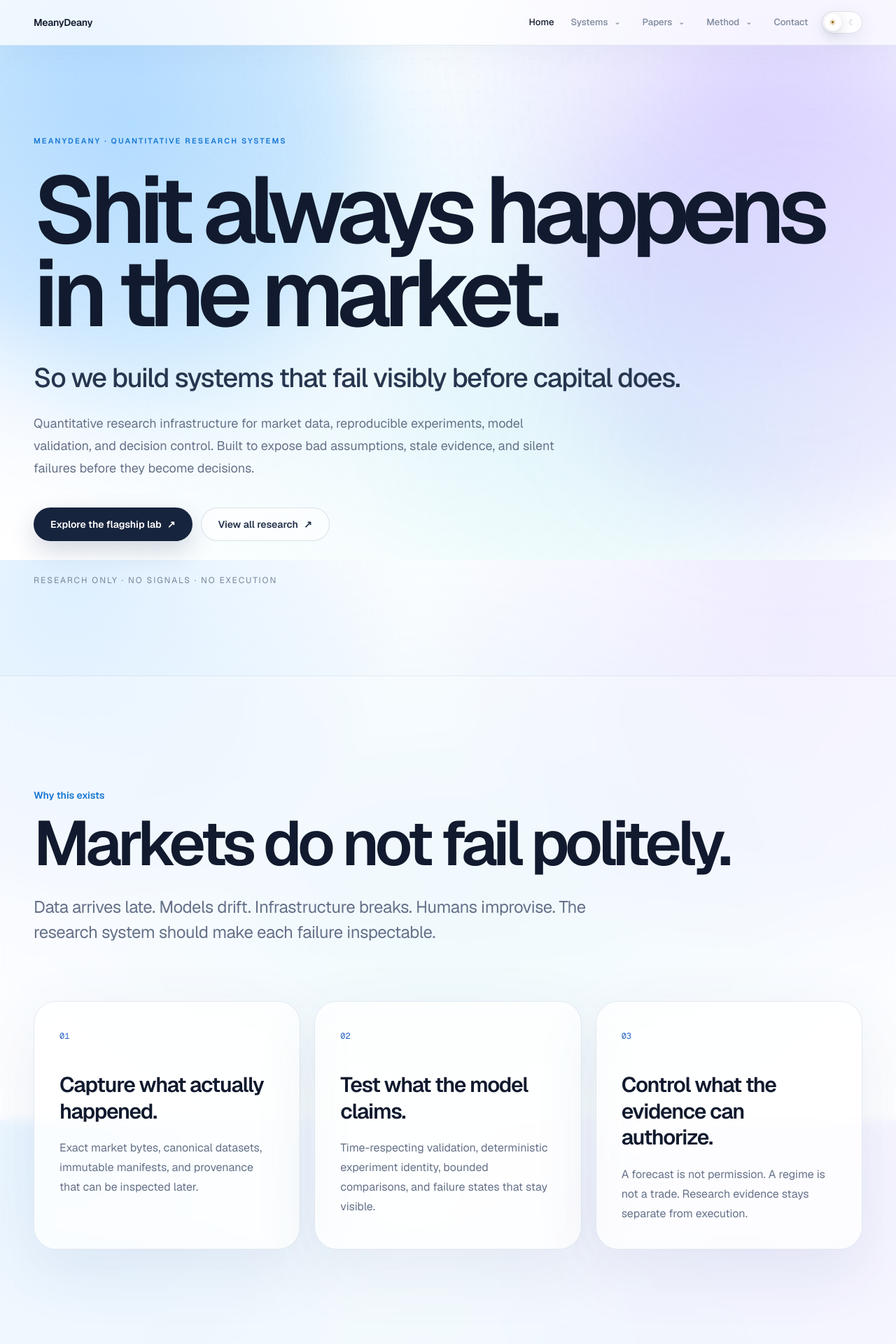
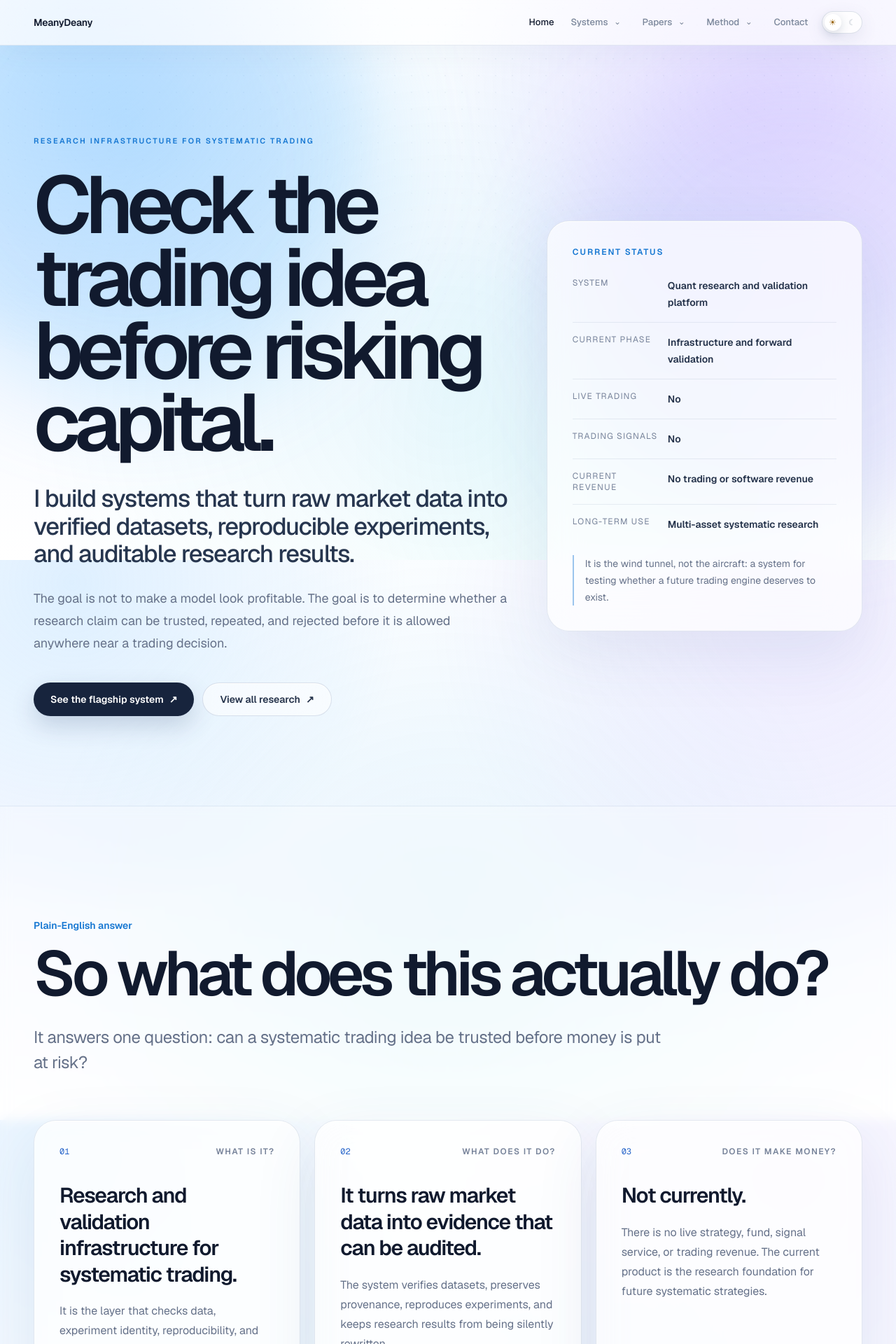
Before and after one commit to MeanyDeany/woosub-shin, a Next.js app: page / in a window 1280 px wide. Shown: the top 1920 px of the page at 70% size. Built offline with nearby package versions, Linux system fonts and the light colour scheme.

Commit message:
Clarify what the research systems do

```diff
--- a/app/page.tsx
+++ b/app/page.tsx
@@ -3,66 +3,68 @@ import Link from "next/link";
 import { PageShell } from "@/components/site-shell";
 
 export const metadata: Metadata = {
-  title: "Quantitative Research Systems",
+  title: "Systematic Trading Research Infrastructure",
   description:
-    "MeanyDeany builds quantitative research infrastructure for market data, reproducible experiments, model validation, and decision control.",
+    "MeanyDeany builds research and validation infrastructure that turns raw market data into verified datasets, reproducible experiments, and auditable results before capital is put at risk.",
 };
 
-const pillars = [
+const directAnswers = [
   {
     number: "01",
-    title: "Capture what actually happened.",
+    question: "What is it?",
+    answer: "Research and validation infrastructure for systematic trading.",
     detail:
-      "Exact market bytes, canonical datasets, immutable manifests, and provenance that can be inspected later.",
+      "It is the layer that checks data, experiment identity, reproducibility, and evidence quality before a trading strategy is trusted.",
   },
   {
     number: "02",
-    title: "Test what the model claims.",
+    question: "What does it do?",
+    answer: "It turns raw market data into evidence that can be audited.",
     detail:
-      "Time-respecting validation, deterministic experiment identity, bounded comparisons, and failure states that stay visible.",
+      "The system verifies datasets, preserves provenance, reproduces experiments, and keeps research results from being silently rewritten.",
   },
   {
     number: "03",
-    title: "Control what the evidence can authorize.",
+    question: "Does it make money?",
+    answer: "Not currently.",
     detail:
-      "A forecast is not permission. A regime is not a trade. Research evidence stays separate from execution.",
+      "There is no live strategy, fund, signal service, or trading revenue. The current product is the research foundation for future systematic strategies.",
   },
 ] as const;
 
 const systems = [
   {
-    label: "Research contracts",
-    title: "Identity before execution.",
+    label: "Market data",
+    title: "Know what the model actually saw.",
     detail:
-      "Asset-neutral contracts define datasets, experiments, costs, sessions, and canonical identities before any runner or model is allowed to exist.",
+      "Public market data is captured, verified, normalized, and assigned a deterministic identity before it becomes experiment input.",
+    href: "/projects/multi-asset-research-lab#evidence-lifecycle",
+    link: "Follow the data lifecycle",
+  },
+  {
+    label: "Research experiments",
+    title: "Make results reproducible.",
+    detail:
+      "Datasets, code, parameters, environments, and results are bound to exact identities so the same claim can be reconstructed and challenged.",
     href: "/projects/multi-asset-research-lab#architecture",
     link: "Inspect the architecture",
   },
   {
-    label: "Evidence lifecycle",
-    title: "Bytes become verifiable runs.",
+    label: "Decision control",
+    title: "Keep evidence away from the order button.",
     detail:
-      "Controlled public acquisition, exact-byte evidence, canonical normalization, persistent run bundles, and offline verification form one bounded chain.",
-    href: "/projects/multi-asset-research-lab#evidence-lifecycle",
-    link: "Follow the lifecycle",
-  },
-  {
-    label: "Decision control",
-    title: "Failure should be loud.",
-    detail:
-      "Stale data, broken lineage, malformed evidence, premature conclusions, and operational faults are surfaced instead of silently repaired.",
-    href: "/projects/btc-futures-research#evidence-pipeline",
-    link: "Inspect the BTC evidence system",
+      "A strong model result remains research evidence. It cannot silently become entry permission, strategy approval, position sizing, or execution authority.",
+    href: "/projects/btc-futures-research#boundaries",
+    link: "Read the hard boundaries",
   },
 ] as const;
 
 const pipeline = [
-  "Research contracts",
-  "Dataset identity",
-  "Controlled acquisition",
-  "Canonical normalization",
-  "Verified run bundles",
-  "Offline verification",
+  "Raw market data",
+  "Verified dataset",
+  "Reproducible experiment",
+  "Auditable result",
+  "Controlled decision",
 ] as const;
 
 function Arrow() {
@@ -87,29 +89,31 @@ export default function Home() {
           aria-hidden="true"
           className="pointer-events-none absolute -right-48 top-4 -z-10 h-[42rem] w-[42rem] rounded-full bg-[#B29BFF]/18 blur-3xl"
         />
-        <div className="mx-auto flex min-h-[calc(100svh-4rem)] max-w-[1440px] flex-col justify-center px-5 py-24 sm:px-8 sm:py-32 lg:px-12">
+        <div className="mx-auto grid min-h-[calc(100svh-4rem)] max-w-[1440px] gap-14 px-5 py-24 sm:px-8 sm:py-32 lg:grid-cols-[minmax(0,1.2fr)_minmax(20rem,0.8fr)] lg:items-center lg:px-12">
+          <div>
             <p className="text-[0.68rem] font-semibold uppercase tracking-[0.2em] text-[#1677D2]">
-            MeanyDeany · Quantitative Research Systems
+              Research infrastructure for systematic trading
             </p>
 
-          <h1 className="mt-8 max-w-[82rem] text-[clamp(3.7rem,10.5vw,9rem)] font-semibold leading-[0.88] tracking-[-0.075em] text-[#111A2E]">
-            Shit always happens
-            <span className="block">in the market.</span>
+            <h1 className="mt-8 max-w-[72rem] text-[clamp(3.5rem,9vw,8rem)] font-semibold leading-[0.9] tracking-[-0.075em] text-[#111A2E]">
+              Check the trading idea
+              <span className="block">before risking capital.</span>
             </h1>
 
-          <p className="mt-10 max-w-[58rem] text-[clamp(1.45rem,3vw,2.7rem)] font-medium leading-[1.12] tracking-[-0.035em] text-[#27364F]">
-            So we build systems that fail visibly before capital does.
+            <p className="mt-9 max-w-[55rem] text-[clamp(1.35rem,2.7vw,2.45rem)] font-medium leading-[1.15] tracking-[-0.035em] text-[#27364F]">
+              I build systems that turn raw market data into verified datasets,
+              reproducible experiments, and auditable research results.
             </p>
 
             <p className="mt-7 max-w-[48rem] text-base leading-7 text-[#657189] sm:text-lg sm:leading-8">
-            Quantitative research infrastructure for market data, reproducible
-            experiments, model validation, and decision control. Built to expose bad
-            assumptions, stale evidence, and silent failures before they become decisions.
+              The goal is not to make a model look profitable. The goal is to determine
+              whether a research claim can be trusted, repeated, and rejected before it is
+              allowed anywhere near a trading decision.
             </p>
 
             <div className="mt-10 flex flex-col gap-3 sm:flex-row sm:flex-wrap">
               <Link href="/projects/multi-asset-research-lab" className={primaryButton}>
-              Explore the flagship lab
+                See the flagship system
                 <Arrow />
               </Link>
               <Link href="/projects" className={secondaryButton}>
@@ -117,34 +121,59 @@ export default function Home() {
                 <Arrow />
               </Link>
             </div>
+          </div>
 
-          <p className="mt-12 text-xs uppercase tracking-[0.16em] text-[#77839A]">
-            Research only · No signals · No execution
+          <aside className="glass-panel rounded-[2rem] p-7 sm:p-9">
+            <p className="text-xs font-semibold uppercase tracking-[0.16em] text-[#1677D2]">
+              Current status
             </p>
+            <dl className="mt-7 divide-y divide-[#7187AB]/14">
+              {[
+                ["System", "Quant research and validation platform"],
+                ["Current phase", "Infrastructure and forward validation"],
+                ["Live trading", "No"],
+                ["Trading signals", "No"],
+                ["Current revenue", "No trading or software revenue"],
+                ["Long-term use", "Multi-asset systematic research"],
+              ].map(([label, value]) => (
+                <div key={label} className="grid gap-2 py-4 first:pt-0 last:pb-0 sm:grid-cols-[8rem_minmax(0,1fr)]">
+                  <dt className="text-xs uppercase tracking-[0.1em] text-[#77839A]">{label}</dt>
+                  <dd className="text-sm font-semibold leading-6 text-[#24324A]">{value}</dd>
+                </div>
+              ))}
+            </dl>
+            <p className="mt-8 border-l-2 border-[#2580D8]/45 pl-4 text-sm leading-6 text-[#657189]">
+              It is the wind tunnel, not the aircraft: a system for testing whether a future
+              trading engine deserves to exist.
+            </p>
+          </aside>
         </div>
       </section>
 
       <section className="border-b border-[#6880A8]/12 bg-white/32 backdrop-blur-sm">
         <div className="mx-auto max-w-[1440px] px-5 py-24 sm:px-8 sm:py-32 lg:px-12 lg:py-40">
-          <p className="text-sm font-semibold text-[#1677D2]">Why this exists</p>
-          <h2 className="mt-4 max-w-[68rem] text-[clamp(2.8rem,7vw,6.8rem)] font-semibold leading-[0.94] tracking-[-0.065em] text-[#111A2E]">
-            Markets do not fail politely.
+          <p className="text-sm font-semibold text-[#1677D2]">Plain-English answer</p>
+          <h2 className="mt-4 max-w-[72rem] text-[clamp(2.8rem,7vw,6.8rem)] font-semibold leading-[0.94] tracking-[-0.065em] text-[#111A2E]">
+            So what does this actually do?
           </h2>
-          <p className="mt-8 max-w-[50rem] text-xl leading-8 tracking-[-0.02em] text-[#657189] sm:text-2xl sm:leading-9">
-            Data arrives late. Models drift. Infrastructure breaks. Humans improvise.
-            The research system should make each failure inspectable.
+          <p className="mt-8 max-w-[56rem] text-xl leading-8 tracking-[-0.02em] text-[#657189] sm:text-2xl sm:leading-9">
+            It answers one question: can a systematic trading idea be trusted before money
+            is put at risk?
           </p>
 
-          <ol className="mt-20 grid gap-5 lg:grid-cols-3">
-            {pillars.map((pillar) => (
-              <li key={pillar.number} className="glass-panel rounded-[2rem] p-7 sm:p-9">
-                <span className="font-mono text-xs text-[#2563C9]">{pillar.number}</span>
-                <h3 className="mt-10 text-3xl font-semibold leading-tight tracking-[-0.04em] text-[#111A2E]">
-                  {pillar.title}
+          <ol className="mt-16 grid gap-5 lg:grid-cols-3">
+            {directAnswers.map((item) => (
+              <li key={item.number} className="glass-panel rounded-[2rem] p-7 sm:p-9">
+                <div className="flex items-center justify-between gap-4">
+                  <span className="font-mono text-xs text-[#2563C9]">{item.number}</span>
+                  <span className="text-xs font-semibold uppercase tracking-[0.12em] text-[#77839A]">
+                    {item.question}
+                  </span>
+                </div>
+                <h3 className="mt-9 text-3xl font-semibold leading-tight tracking-[-0.04em] text-[#111A2E]">
+                  {item.answer}
                 </h3>
-                <p className="mt-5 text-base leading-7 text-[#657189]">
-                  {pillar.detail}
-                </p>
+                <p className="mt-5 text-base leading-7 text-[#657189]">{item.detail}</p>
               </li>
             ))}
           </ol>
@@ -153,7 +182,7 @@ export default function Home() {
 
       <section className="border-b border-[#6880A8]/12 bg-white/12 backdrop-blur-sm">
         <div className="mx-auto max-w-[1440px] px-5 py-24 sm:px-8 sm:py-32 lg:px-12 lg:py-40">
-          <p className="text-sm font-semibold text-[#1677D2]">What we build</p>
+          <p className="text-sm font-semibold text-[#1677D2]">How it works</p>
           <h2 className="mt-4 max-w-[66rem] text-[clamp(2.8rem,7vw,6.5rem)] font-semibold leading-[0.94] tracking-[-0.065em] text-[#111A2E]">
             Research infrastructure. Not signal theatre.
           </h2>
@@ -171,9 +200,7 @@ export default function Home() {
                 <h3 className="mt-12 text-4xl font-semibold leading-[1.02] tracking-[-0.045em] text-[#111A2E] sm:text-5xl">
                   {system.title}
                 </h3>
-                <p className="mt-6 text-base leading-7 text-[#657189]">
-                  {system.detail}
-                </p>
+                <p className="mt-6 text-base leading-7 text-[#657189]">{system.detail}</p>
                 <Link
                   href={system.href}
                   className="mt-auto inline-flex w-fit items-center gap-2 pt-12 text-sm font-semibold text-[#1677D2] transition-colors hover:text-[#0D589C]"
@@ -191,21 +218,21 @@ export default function Home() {
         <div className="mx-auto max-w-[1440px] px-5 py-24 sm:px-8 sm:py-32 lg:px-12 lg:py-40">
           <div className="grid gap-16 lg:grid-cols-[minmax(0,1.1fr)_minmax(20rem,0.9fr)] lg:items-end">
             <div>
-              <p className="text-sm font-semibold text-[#1677D2]">Flagship system</p>
-              <h2 className="mt-4 max-w-[56rem] text-[clamp(3rem,7vw,7rem)] font-semibold leading-[0.92] tracking-[-0.07em] text-[#111A2E]">
-                A research system should show its work.
+              <p className="text-sm font-semibold text-[#1677D2]">What it could become</p>
+              <h2 className="mt-4 max-w-[58rem] text-[clamp(3rem,7vw,7rem)] font-semibold leading-[0.92] tracking-[-0.07em] text-[#111A2E]">
+                The foundation for multi-asset systematic research.
               </h2>
-              <p className="mt-8 max-w-[46rem] text-xl leading-8 text-[#657189] sm:text-2xl sm:leading-9">
-                The Multi-Asset Research Lab builds asset-neutral contracts and a
-                verifiable market-data lifecycle before experiment execution. The BTC
-                futures freezer remains a separate research system with its own evidence,
-                operational history, and strict no-execution boundary.
+              <p className="mt-8 max-w-[48rem] text-xl leading-8 text-[#657189] sm:text-2xl sm:leading-9">
+                The current system does not produce returns. Its value is creating a reliable
+                base for future proprietary strategies, quantitative research tools, and
+                institutional research workflows without pretending that infrastructure is
+                already a profitable product.
               </p>
             </div>
 
             <div className="glass-panel rounded-[2rem] p-7 sm:p-9">
               <p className="text-xs font-semibold uppercase tracking-[0.16em] text-[#758198]">
-                Current architecture
+                Research chain
               </p>
               <ol className="mt-7 divide-y divide-[#7187AB]/14">
                 {pipeline.map((stage, index) => (
@@ -217,11 +244,8 @@ export default function Home() {
                   </li>
                 ))}
               </ol>
-              <Link
-                href="/projects/multi-asset-research-lab#evidence-lifecycle"
-                className={`${primaryButton} mt-9`}
-              >
-                Inspect the research lifecycle
+              <Link href="/projects/multi-asset-research-lab" className={`${primaryButton} mt-9`}>
+                Open the full system
                 <Arrow />
               </Link>
             </div>
@@ -235,7 +259,7 @@ export default function Home() {
             <p className="mx-auto max-w-[68rem] text-[clamp(2.8rem,7.5vw,7.3rem)] font-semibold leading-[0.92] tracking-[-0.07em] text-[#111A2E]">
               No black box.
               <span className="block">No silent repair.</span>
-              <span className="block">No hidden permission.</span>
+              <span className="block">No fake profitability claim.</span>
             </p>
             <div className="mt-12 flex flex-col justify-center gap-3 sm:flex-row">
               <Link href="/research" className={primaryButton}>
```
Lines whose indentation alone changed are shown as unchanged.
